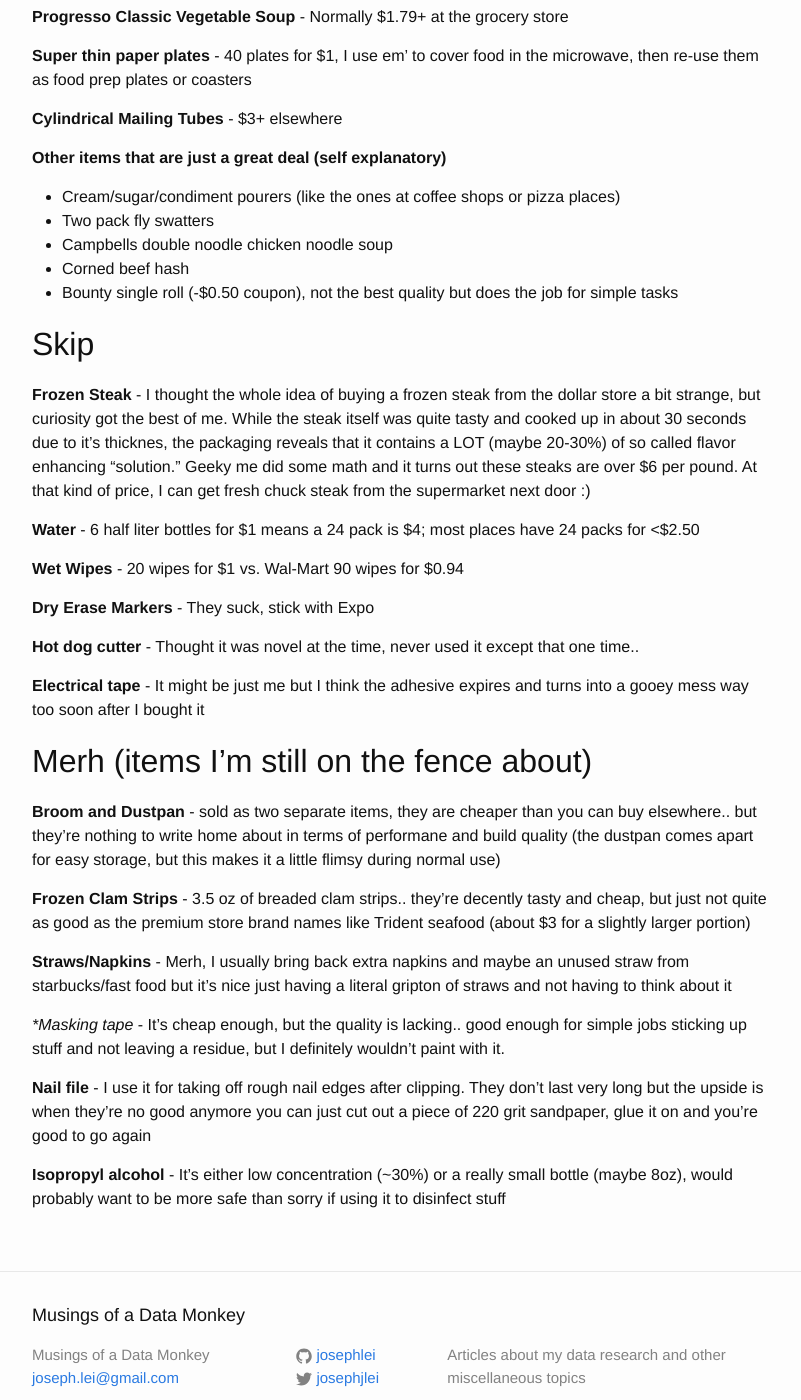
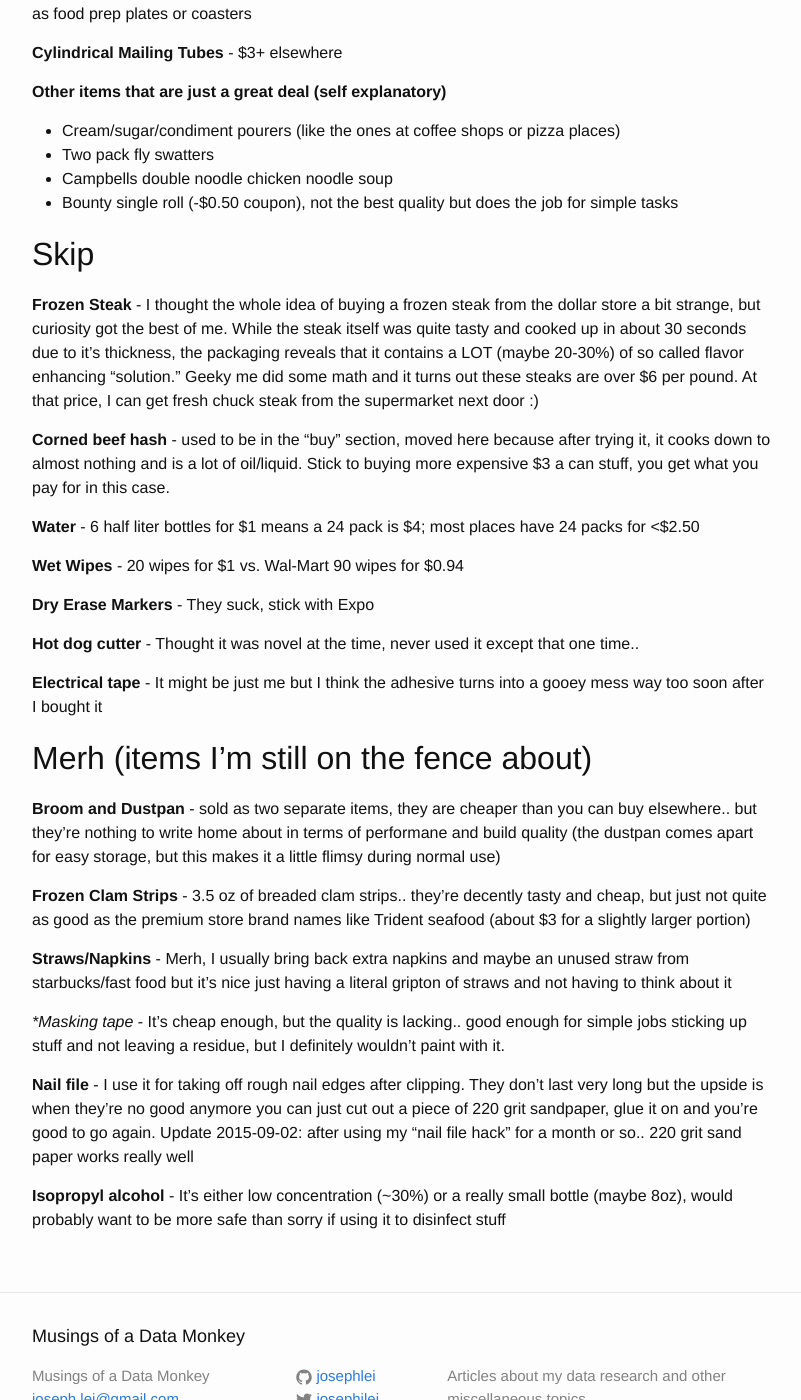
Before and after one commit to josephlei/jjl-website, a Jekyll site: the page built from _posts/2015-08-09-dollar-tree.markdown, in a window 1280 px wide and 1400 px high, scrolled down 1143 px. Shown: the whole window, without its empty margins (238-1039 px from the left). Built offline with Jekyll 4.4.1, drawn with Linux system fonts in a browser that asks for light colours; some of the changed text lies outside the part shown.

Commit message:
direct shell update

```diff
--- a/_posts/2015-08-09-dollar-tree.markdown
+++ b/_posts/2015-08-09-dollar-tree.markdown
@@ -6,15 +6,13 @@
 published: true
 ---
 
-##Dollar Tree Shenanigans
+###Dollar Tree Shenanigans
 
-##What to stock, what to skip
+####**Updated 2015-09-02**
 
 Let me just say, I love dollar stores.. not just because of the jankiness that sometimes comes with em' but because there are truly amazing people who work there.. who just happen to provide me great bargains.
 
 With that said, not all items are created equal in the wonderful world of said greenback; some items you should stock.. others, definitely skip
-
-Shoutout to my local dollar store peepz: Armando, Alex
 
 ##Stock
 
@@ -41,13 +39,13 @@
 * Cream/sugar/condiment pourers (like the ones at coffee shops or pizza places)
 * Two pack fly swatters
 * Campbells double noodle chicken noodle soup
-* Corned beef hash
 * Bounty single roll (-$0.50 coupon), not the best quality but does the job for simple tasks
-
 
 ##Skip
 
-**Frozen Steak** - I thought the whole idea of buying a frozen steak from the dollar store a bit strange, but curiosity got the best of me.  While the steak itself was quite tasty and cooked up in about 30 seconds due to it's thicknes, the packaging reveals that it contains a LOT (maybe 20-30%) of so called flavor enhancing "solution."  Geeky me did some math and it turns out these steaks are over $6 per pound.  At that kind of price, I can get fresh chuck steak from the supermarket next door :)
+**Frozen Steak** - I thought the whole idea of buying a frozen steak from the dollar store a bit strange, but curiosity got the best of me.  While the steak itself was quite tasty and cooked up in about 30 seconds due to it's thickness, the packaging reveals that it contains a LOT (maybe 20-30%) of so called flavor enhancing "solution."  Geeky me did some math and it turns out these steaks are over $6 per pound.  At that price, I can get fresh chuck steak from the supermarket next door :)
+
+**Corned beef hash** - used to be in the "buy" section, moved here because after trying it, it cooks down to almost nothing and is a lot of oil/liquid.  Stick to buying more expensive $3 a can stuff, you get what you pay for in this case.
 
 **Water** - 6 half liter bottles for $1 means a 24 pack is $4; most places have 24 packs for <$2.50
 
@@ -57,7 +55,7 @@
 
 **Hot dog cutter** - Thought it was novel at the time, never used it except that one time..
 
-**Electrical tape** - It might be just me but I think the adhesive expires and turns into a gooey mess way too soon after I bought it
+**Electrical tape** - It might be just me but I think the adhesive turns into a gooey mess way too soon after I bought it
 
 ##Merh (items I'm still on the fence about)
 
@@ -69,6 +67,6 @@
 
 **Masking tape* - It's cheap enough, but the quality is lacking.. good enough for simple jobs sticking up stuff and not leaving a residue, but I definitely wouldn't paint with it.
 
-**Nail file** - I use it for taking off rough nail edges after clipping.  They don't last very long but the upside is when they're no good anymore you can just cut out a piece of 220 grit sandpaper, glue it on and you're good to go again
+**Nail file** - I use it for taking off rough nail edges after clipping.  They don't last very long but the upside is when they're no good anymore you can just cut out a piece of 220 grit sandpaper, glue it on and you're good to go again. Update 2015-09-02: after using my "nail file hack" for a month or so.. 220 grit sand paper works really well
 
 **Isopropyl alcohol** - It's either low concentration (~30%) or a really small bottle (maybe 8oz), would probably want to be more safe than sorry if using it to disinfect stuff
```
